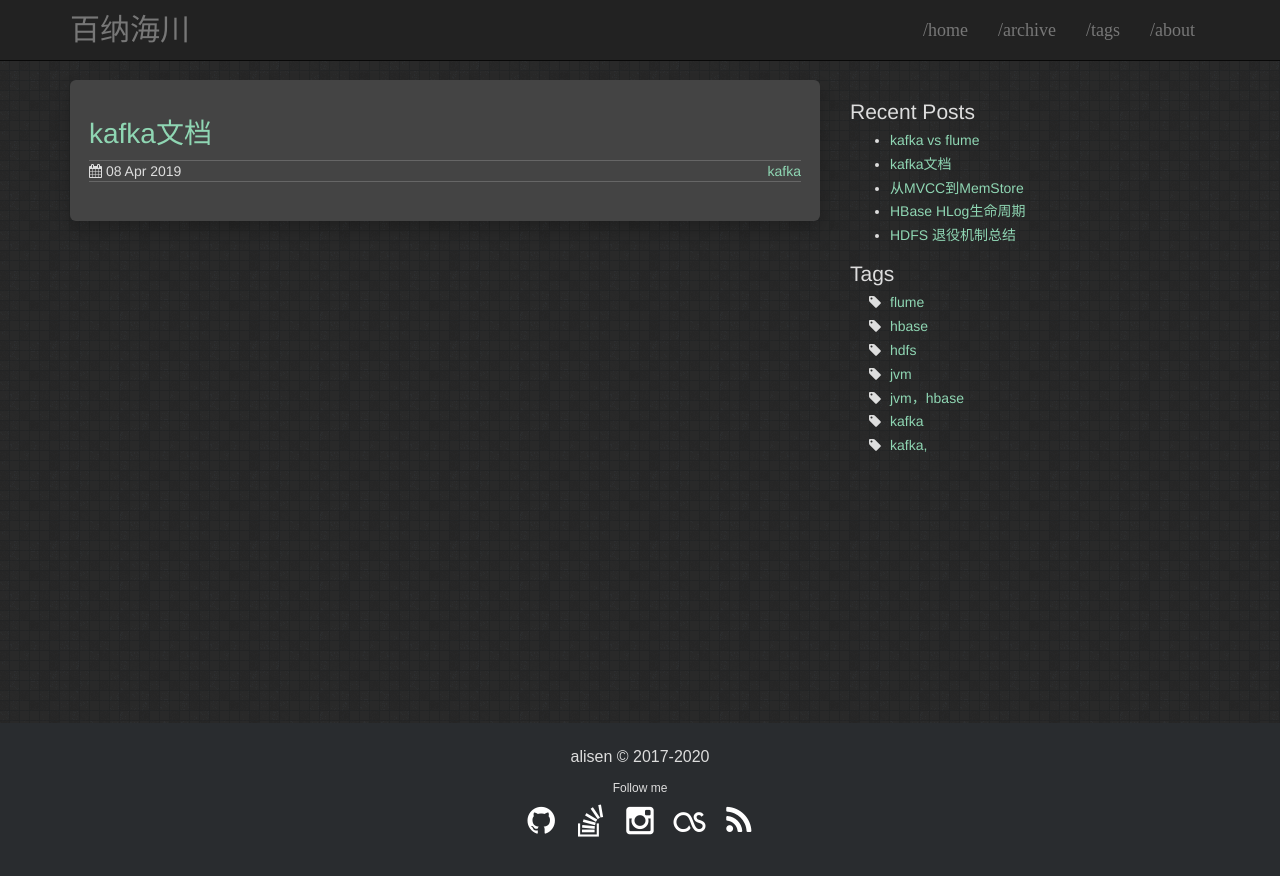
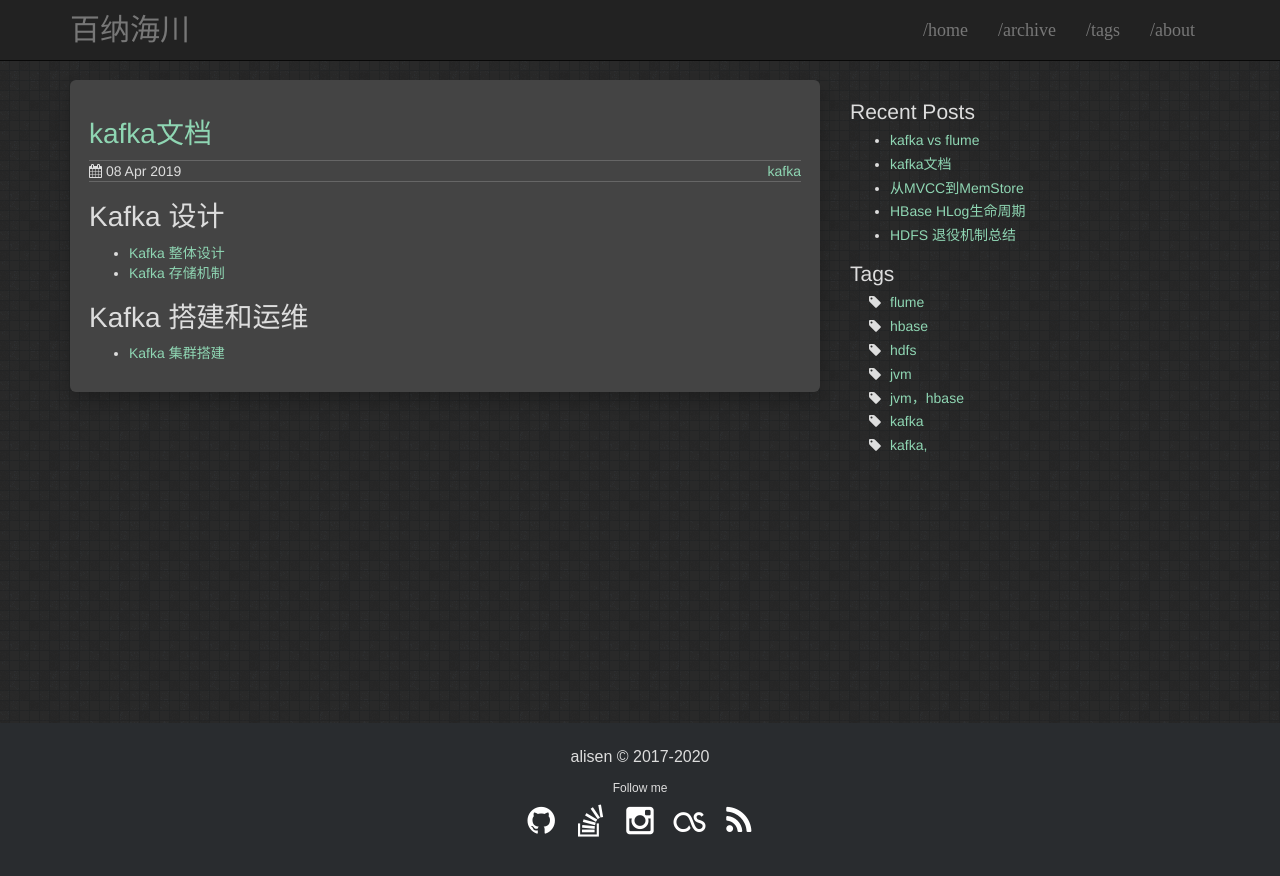
Before and after one commit to igithu/summary, a Jekyll site: the page built from _posts/2019-04-08-kafka-doc.md, in a window 1280 px wide. Shown: the top 876 px of the page. Built offline with Jekyll 4.4.1, drawn with Linux system fonts in a browser that asks for light colours.

Commit message:
Update 2019-04-08-kafka-doc.md

```diff
--- a/_posts/2019-04-08-kafka-doc.md
+++ b/_posts/2019-04-08-kafka-doc.md
@@ -4,3 +4,13 @@ title: "kafka文档"
 date: 2019-04-08
 tags: kafka
 ---
+
+
+# Kafka 设计
+* [Kafka 整体设计](https://www.jianshu.com/p/d3e963ff8b70)
+* [Kafka 存储机制](https://www.cnblogs.com/cynchanpin/p/7339537.html)
+
+
+
+# Kafka 搭建和运维
+* [Kafka 集群搭建](https://blog.51cto.com/littledevil/2134694?source=dra)
```
